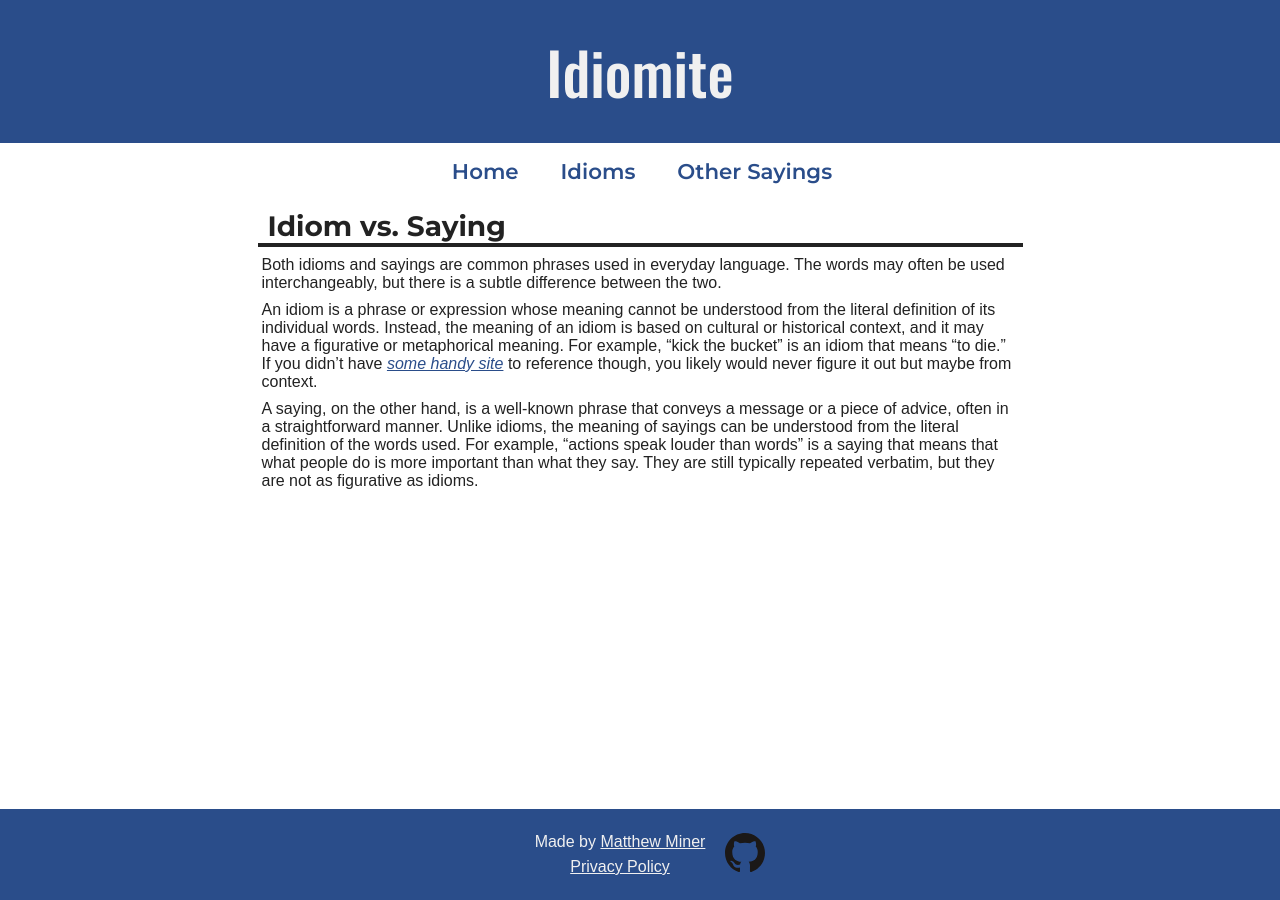
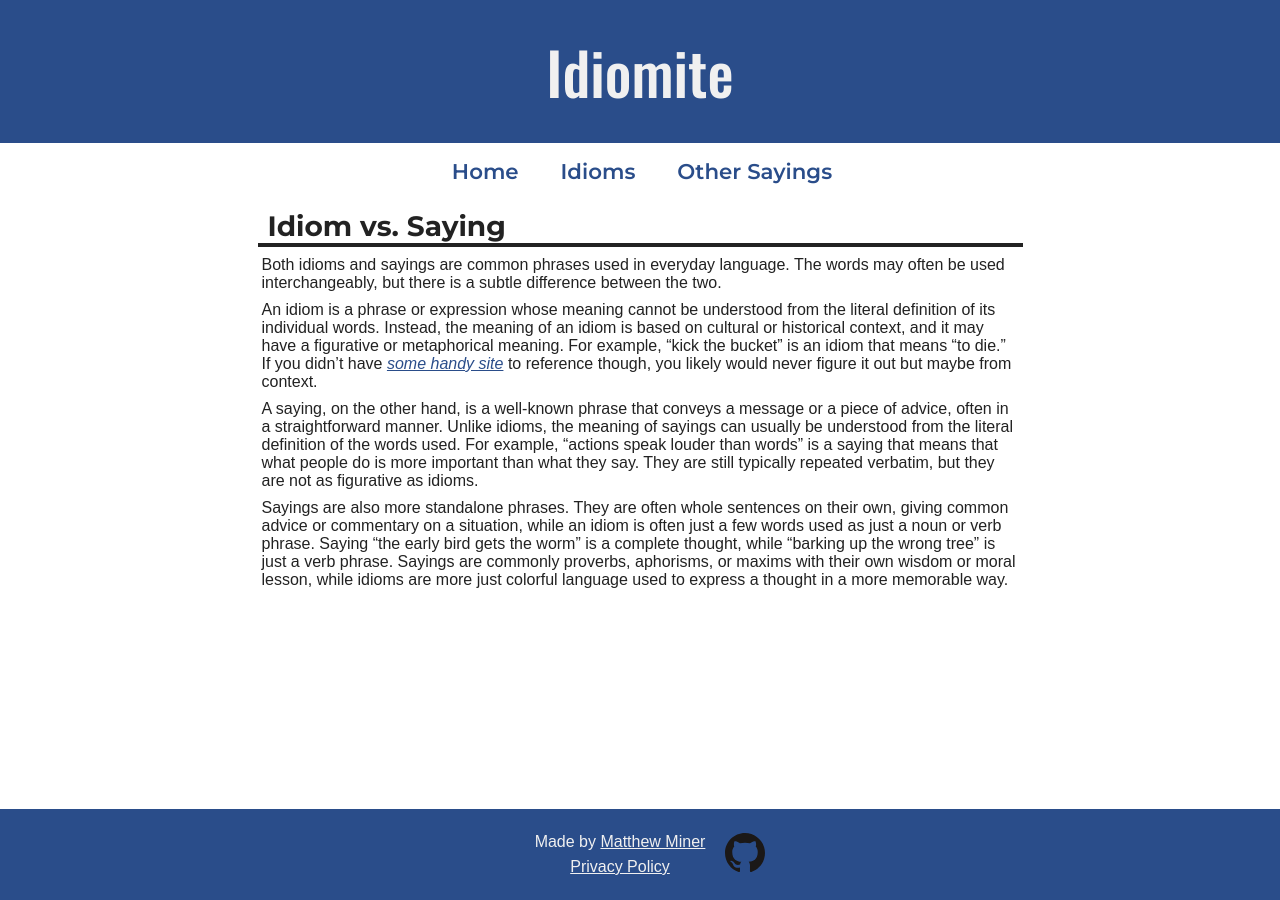
Before and after one commit to mminer237/idiomite, a Jekyll site: the page built from _pages/idiom-vs-saying.md, in a window 1280 px wide. Built offline with Jekyll 4.4.1, drawn with Linux system fonts in a browser that asks for light colours.

Commit message:
Add Iron Sharpeneth Iron and expand what a saying is

```diff
--- a/_pages/idiom-vs-saying.md
+++ b/_pages/idiom-vs-saying.md
@@ -6,4 +6,6 @@ Both idioms and sayings are common phrases used in everyday language. The words
 
 An idiom is a phrase or expression whose meaning cannot be understood from the literal definition of its individual words. Instead, the meaning of an idiom is based on cultural or historical context, and it may have a figurative or metaphorical meaning. For example, "kick the bucket" is an idiom that means "to die." If you didn't have [*some handy site*](/) to reference though, you likely would never figure it out but maybe from context.
 
-A saying, on the other hand, is a well-known phrase that conveys a message or a piece of advice, often in a straightforward manner. Unlike idioms, the meaning of sayings can be understood from the literal definition of the words used. For example, "actions speak louder than words" is a saying that means that what people do is more important than what they say. They are still typically repeated verbatim, but they are not as figurative as idioms.
+A saying, on the other hand, is a well-known phrase that conveys a message or a piece of advice, often in a straightforward manner. Unlike idioms, the meaning of sayings can usually be understood from the literal definition of the words used. For example, "actions speak louder than words" is a saying that means that what people do is more important than what they say. They are still typically repeated verbatim, but they are not as figurative as idioms.
+
+Sayings are also more standalone phrases. They are often whole sentences on their own, giving common advice or commentary on a situation, while an idiom is often just a few words used as just a noun or verb phrase. Saying "the early bird gets the worm" is a complete thought, while "barking up the wrong tree" is just a verb phrase. Sayings are commonly proverbs, aphorisms, or maxims with their own wisdom or moral lesson, while idioms are more just colorful language used to express a thought in a more memorable way.
```
Also changed, not shown: _sayings/iron-sharpeneth-iron/index.md (added, +22 -0 lines), _sayings/iron-sharpeneth-iron/two-crossed-swords.svg (renamed from _idioms/iron-sharpeneth-iron/two-crossed-swords.svg).
